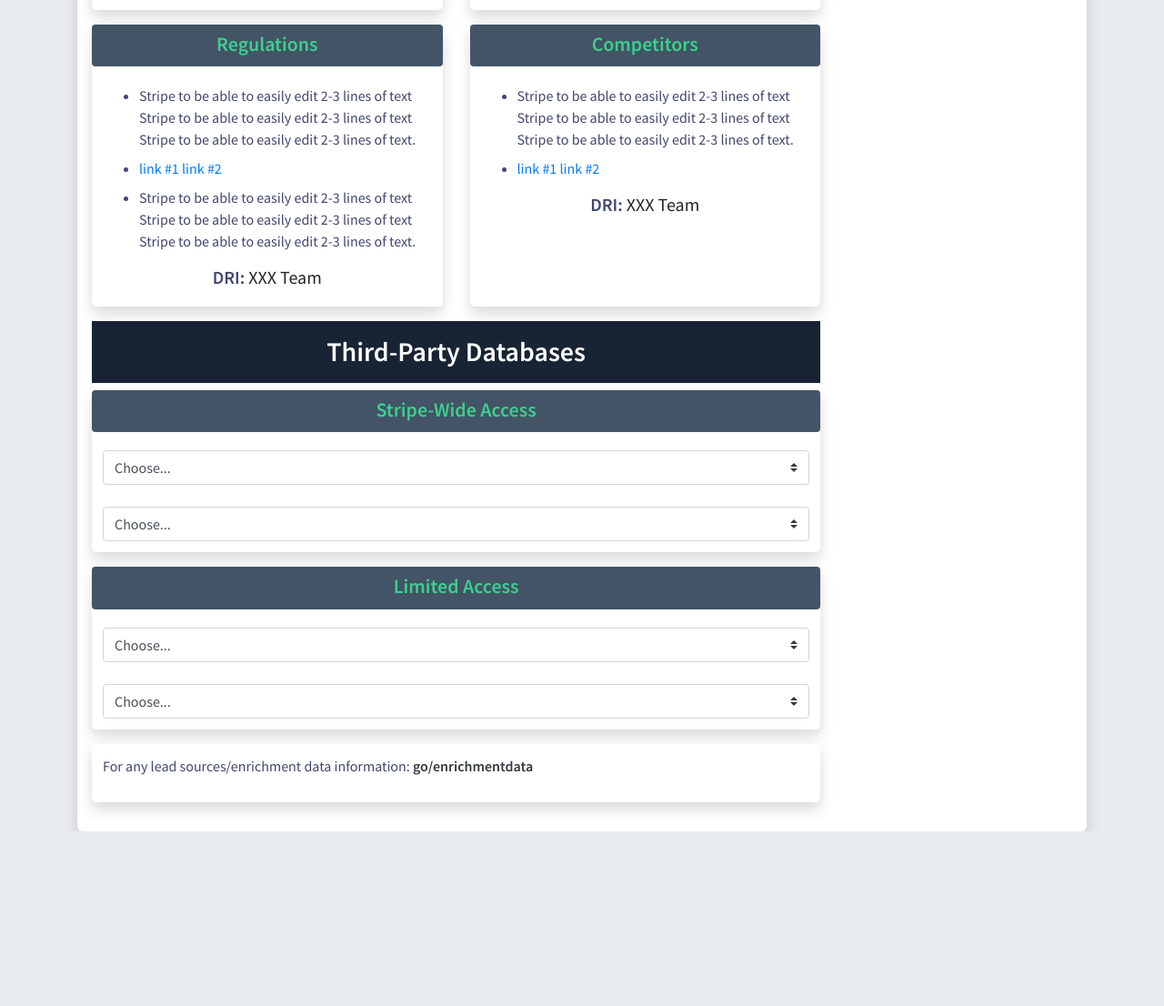
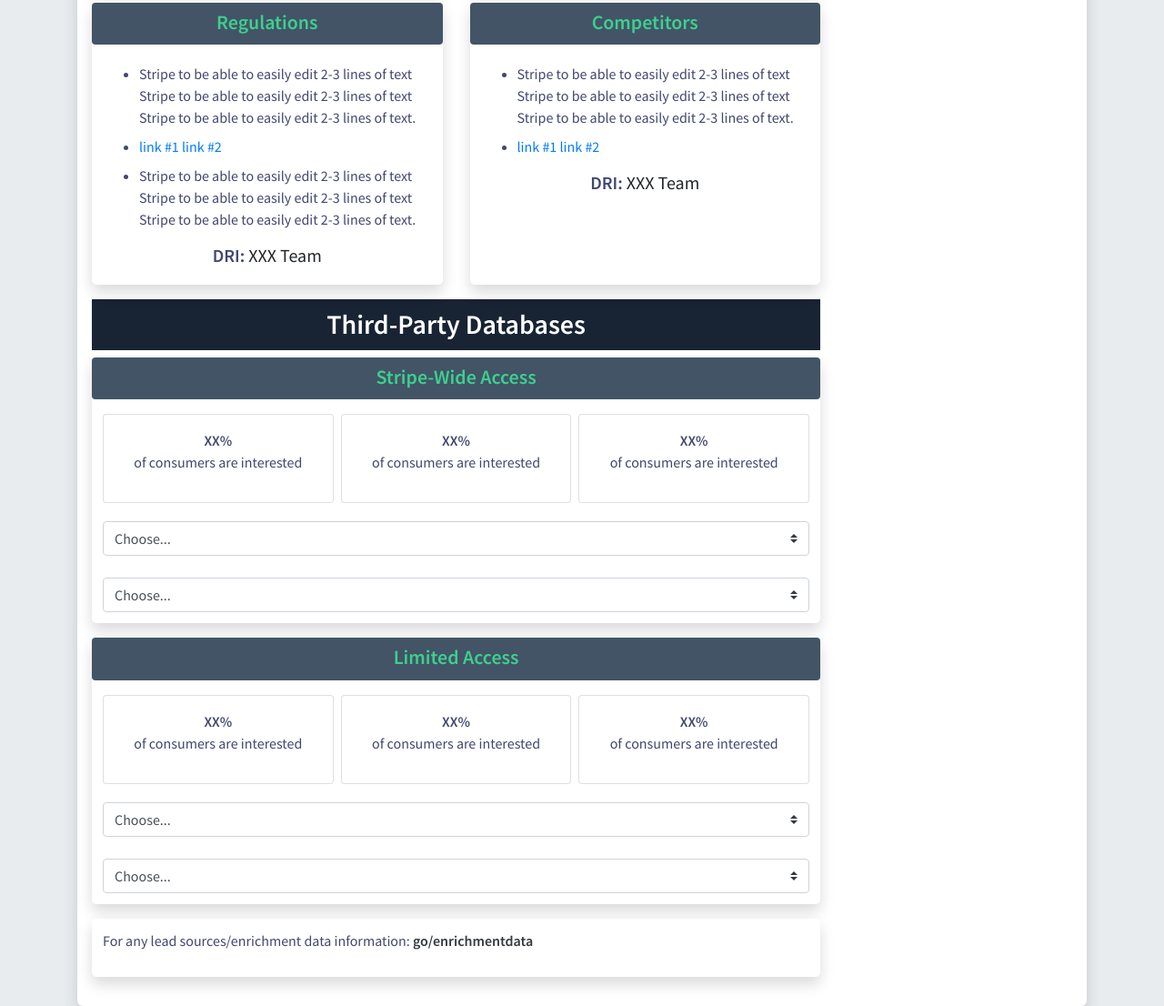
Before and after one commit to mohamedragaey/stripe, a website built with webpack: page index-4.html in a window 1280 px wide. Shown: the part 1437-2543 px from the top of the page at 91% size. Before the commit the page ends 2351 px from the top, so only its background shows below. Built offline with nearby package versions, Linux system fonts and the light colour scheme.

Commit message:
Client feedback v3

```diff
--- a/index-4.html
+++ b/index-4.html
@@ -353,6 +353,26 @@
                                     </header>
                                     <div class="bg-white shadow rounded-lg mb-3">
                                         <h3 class="sub-title">Stripe-Wide Access</h3>
+                                        <section class="p-2 d-flex justify-content-center">
+                                            <div class="card p-3 mr-1 ml-1 text-center w-100">
+                                                <p class="d-flex flex-column">
+                                                    <span class="font-weight-bold">XX%</span>
+                                                    of consumers are interested
+                                                </p>
+                                            </div>
+                                            <div class="card p-3 mr-1 ml-1 text-center w-100">
+                                                <p class="d-flex flex-column">
+                                                    <span class="font-weight-bold">XX%</span>
+                                                    of consumers are interested
+                                                </p>
+                                            </div>
+                                            <div class="card p-3 mr-1 ml-1 text-center w-100">
+                                                <p class="d-flex flex-column">
+                                                    <span class="font-weight-bold">XX%</span>
+                                                    of consumers are interested
+                                                </p>
+                                            </div>
+                                        </section>
                                         <div class="block-body">
                                             <label for="customSelect1" class="sr-only"></label>
                                             <select class="custom-select" id="customSelect1">
@@ -472,6 +492,26 @@
                                     </div>
                                     <div class="bg-white shadow rounded-lg mb-3">
                                         <h3 class="sub-title">Limited Access</h3>
+                                        <section class="p-2 d-flex justify-content-center">
+                                            <div class="card p-3 mr-1 ml-1 text-center w-100">
+                                                <p class="d-flex flex-column">
+                                                    <span class="font-weight-bold">XX%</span>
+                                                    of consumers are interested
+                                                </p>
+                                            </div>
+                                            <div class="card p-3 mr-1 ml-1 text-center w-100">
+                                                <p class="d-flex flex-column">
+                                                    <span class="font-weight-bold">XX%</span>
+                                                    of consumers are interested
+                                                </p>
+                                            </div>
+                                            <div class="card p-3 mr-1 ml-1 text-center w-100">
+                                                <p class="d-flex flex-column">
+                                                    <span class="font-weight-bold">XX%</span>
+                                                    of consumers are interested
+                                                </p>
+                                            </div>
+                                        </section>
                                         <div class="block-body">
                                             <label for="customSelect3" class="sr-only"></label>
                                             <select class="custom-select" id="customSelect3">
--- a/src/scss/core/system/_page-wrapper.scss
+++ b/src/scss/core/system/_page-wrapper.scss
@@ -9,7 +9,7 @@
 
   &-title {
     color: $white;
-    padding: 16px;
+    padding: 10px 16px;
   }
 }
 
```
Also changed, not shown: assets/style.css.
